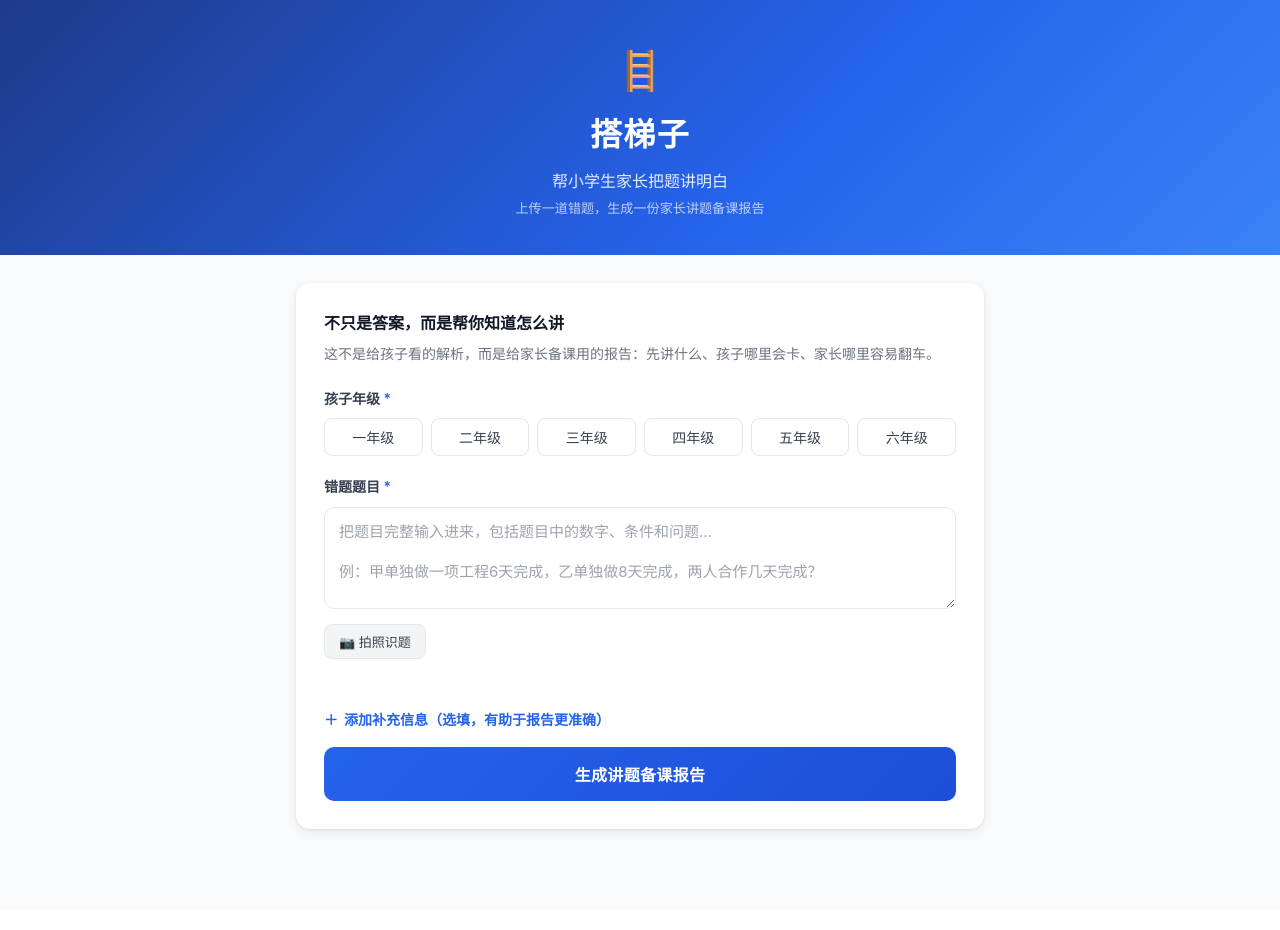
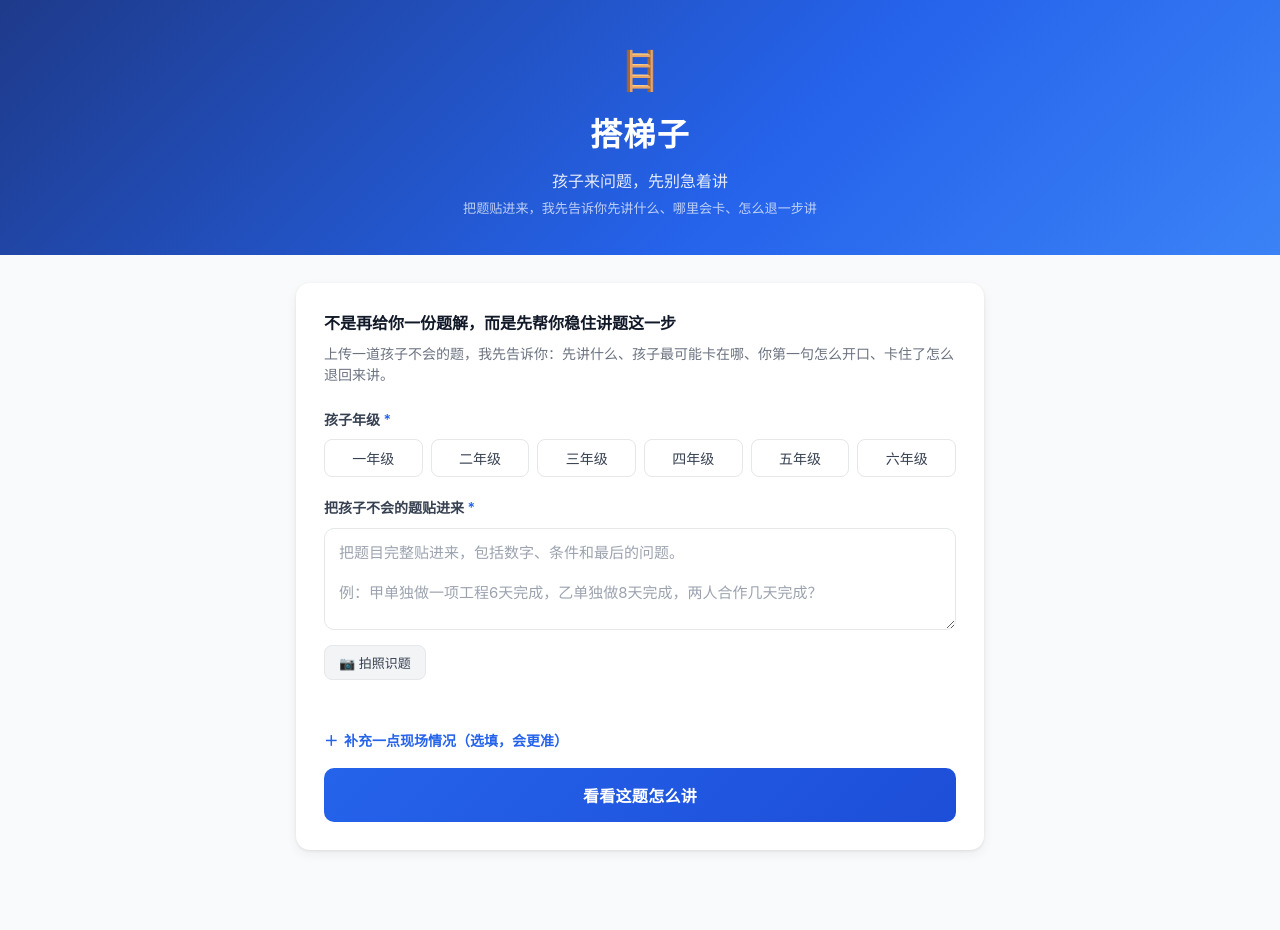
Before and after one commit to yangxiaoxin715/datizi, a FastAPI app: page / in a window 1280 px wide. Before the commit the page ends 834 px from the top, so only its background shows below. Run offline with FastAPI, Linux system fonts and the light colour scheme; some libraries are stand-ins or nearby versions.

Commit message:
refactor: reposition datizi as parent copilot

```diff
--- a/main.py
+++ b/main.py
@@ -18,7 +18,7 @@
 DEEPSEEK_API_KEY = os.getenv("DEEPSEEK_API_KEY", "")
 
 # ── Step 1 系统提示：只让 R1 解题，不写报告 ──
-SOLVE_PROMPT = """你是一个严谨的数学解题引擎。
+SOLVE_PROMPT = """你是一个严谨的小学数学解题引擎。
 请仔细解答用户给出的小学数学题，输出：
 1. 最终答案（一句话）
 2. 完整解题步骤（每步写清楚在算什么、为什么）
@@ -29,29 +29,31 @@
 - 如果题目有歧义或条件不足，明确指出"""
 
 # ── Step 2 系统提示：只让 chat 写讲题报告，不碰数学 ──
-REPORT_PROMPT = """你是一个"小学生家长讲题备课助手"。
+REPORT_PROMPT = """你是“搭梯子”的家长讲题副驾。
 
 用户消息中已包含【R1解题结果】，这是由专用数学引擎计算并验证的正确答案和步骤。
-你的唯一任务是基于这个已验证的解题结果，写一份给家长看的讲题备课报告。
+你的唯一任务是基于这个已验证的解题结果，写一份给家长看的“讲题副驾卡”。
+
+这不是普通题解，也不是给孩子看的讲义。你的任务是帮助家长在开口讲题前，先知道：
+1. 这题现在先讲什么
+2. 孩子最可能卡在哪
+3. 家长第一句怎么开口
+4. 如果孩子没懂，应该怎么退一步讲
+5. 最后再看标准答案和步骤
 
 严格规则：
 - 禁止重新计算，禁止质疑答案，直接采用【R1解题结果】
-- 第1部分"标准答案与步骤"直接整理自【R1解题结果】，不要改动数字和逻辑
-- 第2-8部分只写教学建议，不涉及任何数学推导
+- “标准答案与步骤”直接整理自【R1解题结果】，不要改动数字和逻辑
+- 其余部分只写讲题建议，不做新的数学推导
+- 标准答案不能放在最前面主导整份输出
 
-你的目标是帮助家长：
-1. 快速看懂这道题的答案和步骤
-2. 知道考什么、孩子容易卡在哪
-3. 把题拆成孩子当前年级能懂的台阶
-4. 提前知道自己哪里容易讲崩
-5. 判断孩子是真懂还是假懂
-
-原则：
-- 对象是家长，不是孩子，不要对孩子说"你"
-- 必须严格按孩子当前年级水平设计讲法，不能用高年级方法
-- 语言简洁、温和、实用，每个模块点到为止
-- 全文严格控制在 500 字以内
-- 少讲道理，多给直接可用的话
+写作原则：
+- 对象是家长，不是孩子，不要对孩子说“你”
+- 语言必须口语化、直接、能马上开口
+- 不要写教师培训腔，不要写“本题考查了”
+- 必须严格按孩子当前年级设计讲法，不能偷用高年级表达
+- 少讲道理，多给可直接照着说的话
+- 全文尽量简洁，控制在 700 字以内
 
 请按固定结构输出，不要省略模块标题。"""
 
@@ -88,7 +90,7 @@
 
 
 def build_report_prompt(req: GenerateRequest, solution: str) -> str:
-    return f"""请基于以下信息生成一份"家长讲题备课报告"。
+    return f"""请基于以下信息生成一份“讲题副驾卡”。
 
 【孩子年级】
 {req.grade}
@@ -99,7 +101,7 @@
 【孩子原答案】
 {req.student_answer or "未填写"}
 
-【家长补充说明】
+【现场补充说明】
 {req.parent_note or "未填写"}
 
 【R1解题结果（已验证正确，直接使用，禁止重新计算）】
@@ -107,21 +109,21 @@
 
 请严格按照以下结构输出：
 
-## 1. 标准答案与步骤
-## 2. 核心考点
-## 3. 孩子最容易卡住的地方
-## 4. 讲题梯子
-## 5. 讲明白三步（先说出来、再写出来、最后画出来）
-## 6. 家长辅导话术建议
-## 7. 家长避坑提醒
-## 8. 讲完后可练的1-2道同类小题（附答案）
+## 1. 先别急着讲，这题先抓什么
+## 2. 孩子最可能卡在哪
+## 3. 家长第一句可以怎么开口
+## 4. 如果孩子没懂，怎么退一步讲
+## 5. 讲题顺序（最多3步）
+## 6. 家长最容易讲崩的地方
+## 7. 标准答案与步骤
+## 8. 讲完后怎么确认孩子是真懂了
 
 要求：
-- 第1部分直接整理自上方R1解题结果，保持数字和步骤一致
-- 第2-8部分只写教学建议，不推导数学
-- 每个模块只写最关键的 2-3 个要点，不展开
-- 全文 500 字以内
-- 多给直接可用的话，少讲空泛道理"""
+- 第1-6部分必须优先服务“家长现在怎么讲”
+- 第7部分直接整理自上方R1解题结果，保持数字和步骤一致
+- 第8部分给1-2个检查理解的小问题，不要再出完整练习题
+- 所有内容都要简洁，优先给家长能直接照着说的话
+- 每个模块只写最关键的 2-3 个要点，不展开"""
 
 
 @app.get("/", response_class=HTMLResponse)
--- a/templates/index.html
+++ b/templates/index.html
@@ -3,7 +3,7 @@
 <head>
   <meta charset="UTF-8">
   <meta name="viewport" content="width=device-width, initial-scale=1.0">
-  <title>搭梯子 — 帮小学生家长把题讲明白</title>
+  <title>搭梯子 — 孩子来问题，先别急着讲</title>
   <script src="https://cdn.jsdelivr.net/npm/marked/marked.min.js"></script>
   <script src="https://cdn.jsdelivr.net/npm/tesseract.js@5/dist/tesseract.min.js"></script>
   <style>
@@ -277,8 +277,8 @@
 <header class="site-header">
   <div class="header-icon">🪜</div>
   <h1>搭梯子</h1>
-  <p class="tagline">帮小学生家长把题讲明白</p>
-  <p class="sub-tagline">上传一道错题，生成一份家长讲题备课报告</p>
+  <p class="tagline">孩子来问题，先别急着讲</p>
+  <p class="sub-tagline">把题贴进来，我先告诉你先讲什么、哪里会卡、怎么退一步讲</p>
 </header>
 
 <div class="container">
@@ -286,8 +286,8 @@
   <!-- Input card -->
   <div class="card" id="input-card">
     <div class="card-intro">
-      <p class="intro-main">不只是答案，而是帮你知道怎么讲</p>
-      <p class="intro-sub">这不是给孩子看的解析，而是给家长备课用的报告：先讲什么、孩子哪里会卡、家长哪里容易翻车。</p>
+      <p class="intro-main">不是再给你一份题解，而是先帮你稳住讲题这一步</p>
+      <p class="intro-sub">上传一道孩子不会的题，我先告诉你：先讲什么、孩子最可能卡在哪、你第一句怎么开口、卡住了怎么退回来讲。</p>
     </div>
 
     <form id="question-form" novalidate>
@@ -307,9 +307,9 @@
 
       <!-- Question -->
       <div class="form-group">
-        <label class="form-label" for="question">错题题目 <span class="required">*</span></label>
+        <label class="form-label" for="question">把孩子不会的题贴进来 <span class="required">*</span></label>
         <textarea id="question" rows="4"
-          placeholder="把题目完整输入进来，包括题目中的数字、条件和问题…&#10;&#10;例：甲单独做一项工程6天完成，乙单独做8天完成，两人合作几天完成？"></textarea>
+          placeholder="把题目完整贴进来，包括数字、条件和最后的问题。&#10;&#10;例：甲单独做一项工程6天完成，乙单独做8天完成，两人合作几天完成？"></textarea>
         <input type="file" id="ocr-input" accept="image/*" capture="environment" style="display:none">
         <button type="button" class="ocr-btn" id="ocr-btn" onclick="document.getElementById('ocr-input').click()">
           📷 拍照识题
@@ -319,25 +319,25 @@
 
       <!-- Optional fields -->
       <button type="button" class="optional-toggle" id="toggle-optional">
-        <span id="toggle-icon">＋</span> 添加补充信息（选填，有助于报告更准确）
+        <span id="toggle-icon">＋</span> 补充一点现场情况（选填，会更准）
       </button>
       <div class="optional-fields" id="optional-fields">
 
         <div class="form-group">
-          <label class="form-label" for="student-answer">孩子原答案</label>
+          <label class="form-label" for="student-answer">孩子刚才写了什么</label>
           <input type="text" id="student-answer" placeholder="孩子写的答案是什么？">
-          <p class="optional-note">有助于判断孩子的误区在哪</p>
+          <p class="optional-note">有助于判断孩子是算错了，还是理解卡住了</p>
         </div>
 
         <div class="form-group">
-          <label class="form-label" for="correct-answer">正确答案（如果你已知道）</label>
+          <label class="form-label" for="correct-answer">正确答案（如果你已经知道）</label>
           <input type="text" id="correct-answer" placeholder="正确答案是什么？">
         </div>
 
         <div class="form-group">
-          <label class="form-label" for="parent-note">家长补充说明</label>
+          <label class="form-label" for="parent-note">孩子刚才卡在哪里</label>
           <textarea id="parent-note" rows="2"
-            placeholder="例：孩子总是搞不懂为什么要先求每天完成的份数 / 我自己也不确定怎么用孩子能懂的方式讲"></textarea>
+            placeholder="例：孩子总觉得分母不用变 / 我自己知道答案，但一开口就容易讲乱"></textarea>
         </div>
 
       </div>
@@ -345,7 +345,7 @@
       <div id="form-error" class="error-msg" style="display:none"></div>
 
       <button type="submit" class="btn-submit" id="submit-btn">
-        生成讲题备课报告
+        看看这题怎么讲
       </button>
 
     </form>
@@ -354,22 +354,22 @@
   <!-- Loading card -->
   <div class="card" id="loading-card">
     <div class="loading-icon-wrap">🪜</div>
-    <h3>正在为你准备讲题备课报告…</h3>
-    <p>正在思考并生成报告，通常需要 40–60 秒</p>
+    <h3>正在生成讲题副驾卡…</h3>
+    <p>我会先判断这题先讲什么、哪里最容易卡住，通常需要 40–60 秒</p>
     <div class="progress-bar"><div class="progress-fill"></div></div>
   </div>
 
   <!-- Result card -->
   <div class="card" id="result-card">
     <div class="result-header">
-      <h2>这道题，建议你这样讲</h2>
-      <p>不是只给答案，而是帮你更快看懂题目，并用孩子能听懂的方式讲出来。</p>
+      <h2>这道题，建议你先这样开口</h2>
+      <p>先看切入口、卡点和退一步讲法，再决定你自己讲，还是让孩子顺着台阶理解。</p>
     </div>
     <div class="report-content" id="report-content"></div>
     <div class="result-actions">
       <div class="result-actions-row">
-        <button class="btn-secondary" onclick="resetForm()">再分析一道题</button>
-        <button class="btn-primary" onclick="copyReport()">复制这份报告</button>
+        <button class="btn-secondary" onclick="resetForm()">再看一道题</button>
+        <button class="btn-primary" onclick="copyReport()">复制这张副驾卡</button>
       </div>
       <button class="btn-jinkuang" onclick="goToJinkuang()">
         ⛏️ 让孩子去挖金矿练一练 →
```
